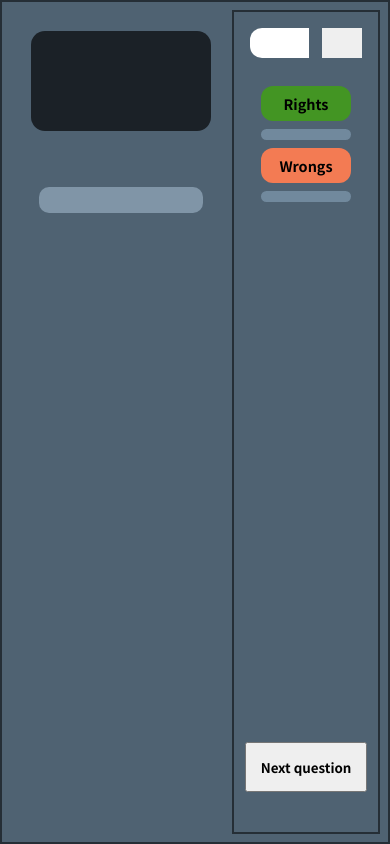
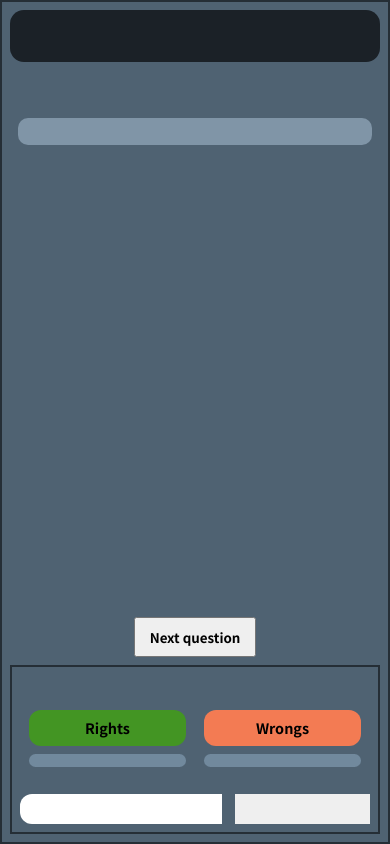
Before and after one commit to giovanniluro/first-knockout-project, a website built with webpack: page public/index.html in a window 390 px wide. Built offline with nearby package versions, Linux system fonts and the light colour scheme; what knockout would draw is missing.

Commit message:
xs responsive @media

```diff
--- a/src/styles.less
+++ b/src/styles.less
@@ -4,11 +4,15 @@
 @right     : #439523;
 
 html {
-  height: 100%;
-  width : 100%;
-
   ::-webkit-scrollbar {
     width: 0px;
+  }
+
+  -webkit-tap-highlight-color: transparent;
+
+  @media (min-width: 511px) {
+    height: 100%;
+    width : 100%;
   }
 }
 
@@ -20,7 +24,7 @@ html {
 }
 
 p {
-  font-size: .7em;
+  font-size: .8em;
 }
 
 h3 {
@@ -32,12 +36,15 @@ h4 {
 }
 
 body {
-  height         : 100%;
-  width          : 100%;
   background     : @background;
   display        : flex;
   justify-content: center;
   align-items    : center;
+
+  @media (min-width: 511px) {
+    height: 100%;
+    width : 100%;
+  }
 }
 
 .game {
@@ -51,10 +58,14 @@ body {
   box-shadow     : 0 0 10px 4px rgba(0, 0, 0, 0.3);
 
   @media(max-width: 620px) {
-    min-height: 100vh;
-    width: 100vw;
+    min-height: 100%;
+    width     : 100vw;
   }
 
+  @media(max-width: 510px) {
+    flex-direction: column;
+    min-height    : 100vh;
+  }
 }
 
 .game-info {
@@ -67,22 +78,34 @@ body {
   align-items   : center;
   overflow      : hidden;
 
+  @media(max-width: 510px) {
+    width         : 100%;
+    min-height    : 20vh;
+    padding       : .5em;
+    flex-direction: column-reverse;
+    overflow      : visible;
+    margin-top    : 50px;
+  }
 
   &__game-start {
-
     width  : 100%;
     display: flex;
 
     >input {
-      width        : 60%;
+      width        : 70%;
       border       : 0;
       outline      : 0;
       padding      : .4em;
       border-radius: 12px 0 0 12px;
+
+      @media(max-width: 620px) {
+        width: 60%;
+      }
+
     }
 
     >button {
-      width          : 40%;
+      width          : 30%;
       border         : 0;
       outline        : 0;
       margin         : 0 0 0 1em;
@@ -91,6 +114,11 @@ body {
       justify-content: center;
       align-items    : center;
 
+      @media(max-width: 620px) {
+        width: 40%;
+      }
+
+      //Essa div é referente ao círculo de carregamento quando está pegando os dados da api
       >div {
         height             : 1.5em;
         width              : 1.5em;
@@ -121,6 +149,14 @@ body {
     @media(max-width: 620px) {
       flex-direction: column;
     }
+
+    @media(max-width: 510px) {
+      flex-direction: row;
+      order         : 2;
+      margin-bottom : 1.5em;
+      margin-top    : 0;
+    }
+
 
     @keyframes show {
       from {
@@ -155,6 +191,11 @@ body {
       margin       : .3em;
       text-align   : center;
       border-radius: 12px;
+
+      @media(max-width: 510px) {
+        width: 90%;
+      }
+
     }
 
     &--right {
@@ -178,11 +219,19 @@ body {
   }
 
   &__next {
-    position   : absolute;
-    bottom     : 3em;
-    padding    : 1em;
-    font-weight: bold;
-    animation  : move-right .6s;
+    position       : absolute;
+    bottom         : 3em;
+    padding        : 1em;
+    font-weight    : bold;
+    animation      : move-right .6s;
+    display        : flex;
+    align-items    : center;
+    justify-content: center;
+
+    @media(max-width: 510px) {
+      top   : -50px;
+      height: 40px;
+    }
 
     @keyframes move-right {
       from {
@@ -205,6 +254,11 @@ body {
   flex-direction: column;
   align-items   : center;
 
+  @media(max-width: 510px) {
+    padding: 0;
+  }
+
+
   &__question {
     width         : 100%;
     flex-wrap     : wrap;
@@ -217,8 +271,15 @@ body {
     border-radius : 14px;
     transition    : .3s;
 
+    @media(max-width: 510px) {
+      padding: 1.5em 1em;
+    }
+
+
+
     >p {
       font-weight: lighter;
+      text-align : center;
     }
 
     h3 {
```
